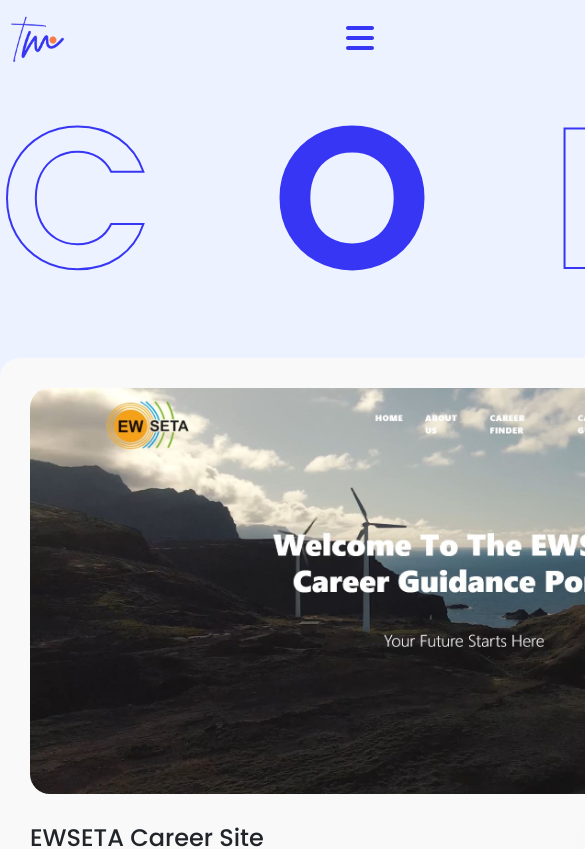
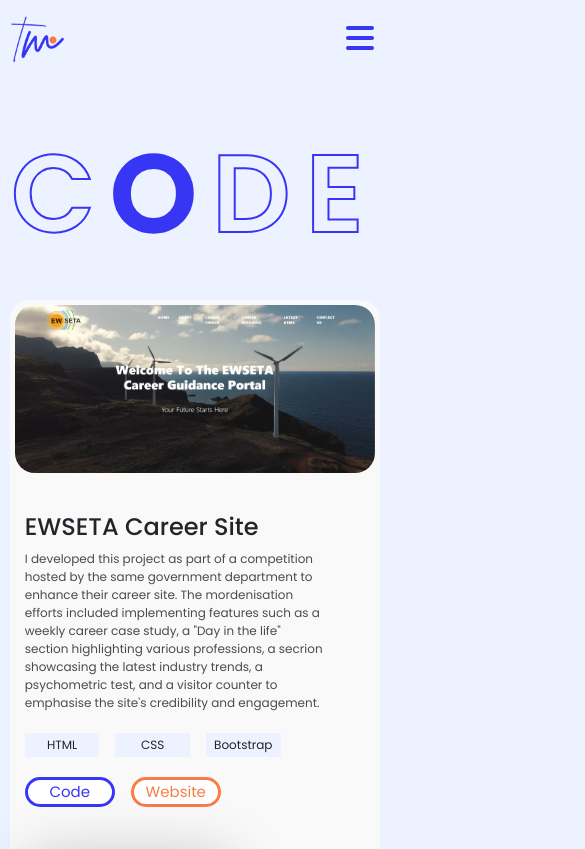
Before and after one commit to calcaventia/my-portfolio-react, a React (Create React App) app: page /codingprojects in a window 390 px wide. Shown: the top 849 px of the page, 585 px wide, since content can reach past the window. Built offline with nearby package versions, Linux system fonts and the light colour scheme.

Commit message:
fixing responsiveness of web dev page

```diff
--- a/src/pages/CodingProjects/CodingProjects.css
+++ b/src/pages/CodingProjects/CodingProjects.css
@@ -146,3 +146,72 @@
   box-shadow: 4px 4px 60px rgba(0, 0, 0, 0.25);
   border-radius: 10px;
 }
+
+@media screen and (max-width: 767px) {
+  .code-projects-heading {
+    margin-top: 50px;
+    font-size: 110px;
+    letter-spacing: 15px;
+    width: 100%;
+  }
+
+  .project-container {
+    padding: 5px;
+    margin-bottom: 60px;
+    width: 95%;
+    height: 850px;
+  }
+
+  .project-image-main {
+    width: 100%;
+    object-fit: cover;
+  }
+
+  .sub-image {
+    width: 200px;
+  }
+
+  .project-content {
+    padding: 10px;
+    width: 95%;
+  }
+
+  .project-content h4 {
+    padding: 30px 0 0 0;
+    font-weight: 500;
+    width: 350px;
+  }
+
+  .project-content p {
+    width: 100%;
+    font-size: 12px;
+  }
+
+  .project-tool {
+    margin-top: 5px;
+    font-size: 12px;
+    width: 25%;
+  }
+
+  .project-links {
+    display: flex;
+    padding: 20px 0 0 0;
+  }
+
+  .project-links button {
+    font-size: 15px;
+    margin: 0;
+    text-align: center;
+    width: 90px;
+    height: 30px;
+    border-radius: 20px;
+    background-color: #fff;
+  }
+}
+
+@media screen and (min-width: 768px) and (max-width: 1180px) and (orientation: portrait) {
+  .code-projects-heading,
+  .project-container {
+    width: 95%;
+  }
+}
--- a/src/pages/CodingProjects/CodingProjects.jsx
+++ b/src/pages/CodingProjects/CodingProjects.jsx
@@ -23,7 +23,7 @@
         <div className="project-container">
           <img src={ProjectImageMain1} alt="" className="project-image-main" />
           <div className="row project-content">
-            <div className="col-8 project-body">
+            <div className="col-12 col-sm-8 order-sm-2 project-body">
               <h4>EWSETA Career Site</h4>
               <p className="body-text-large">
                 I developed this project as part of a competition hosted by the
@@ -60,7 +60,7 @@
                 </button>
               </div>
             </div>
-            <div className="col-4 project-image">
+            <div className="col-12 col-sm-4 order-sm-1 project-image">
               <img src={SubImage1} alt="" className="sub-image" />
             </div>
           </div>
@@ -69,7 +69,7 @@
         <div className="project-container">
           <img src={ProjectImageMain2} alt="" className="project-image-main" />
           <div className="row project-content">
-            <div className="col-8 project-body">
+            <div className="col-12 col-sm-8 project-body">
               <h4>Home Makeover Website</h4>
               <p className="body-text-large">
                 Built a responsive and modern web application using Bootstrap,
@@ -106,7 +106,7 @@
                 </button>
               </div>
             </div>
-            <div className="col-4 project-image">
+            <div className="col-12 col-sm-4 order-sm-1 project-image">
               <img src={SubImage2} alt="" className="sub-image" />
             </div>
           </div>
@@ -115,7 +115,7 @@
         <div className="project-container">
           <img src={ProjectImageMain3} alt="" className="project-image-main" />
           <div className="row project-content">
-            <div className="col-8 project-body">
+            <div className="col-12 col-sm-8 order-sm-2 project-body">
               <h4>Professional Portfolio Website</h4>
               <p className="body-text-large">
                 I created a personal portfolio to highlight my skills and
@@ -151,7 +151,7 @@
                 </button>
               </div>
             </div>
-            <div className="col-4 project-image">
+            <div className="col-12 col-sm-4 order-sm-1 project-image">
               <img src={SubImage3} alt="" className="sub-image" />
             </div>
           </div>
--- a/src/pages/LandingPage/LandingPage.css
+++ b/src/pages/LandingPage/LandingPage.css
@@ -296,11 +296,11 @@
   font-size: 40px;
 }
 
-@media screen and (max-width: 819px) {
+@media screen and (max-width: 767px) {
   .hero-container {
     margin: 0 auto;
     padding: 0;
-    width: 350px;
+    width: 95%;
     height: 710px;
   }
 
@@ -343,7 +343,7 @@
   }
 
   .content-background {
-    width: 350px;
+    width: 95%;
   }
 
   .about-container {
@@ -471,8 +471,10 @@
 
   .contact-container {
     margin-bottom: 60px;
-    width: 350px;
+    width: 95%;
     height: 300px;
+    justify-items: center;
+    align-items: center;
   }
 
   .contact-container p {
@@ -483,11 +485,11 @@
   }
 }
 
-@media screen and (min-width: 820px) and (max-width: 1180px) and (orientation: portrait) {
+@media screen and (min-width: 768px) and (max-width: 1180px) and (orientation: portrait) {
   .hero-container {
-    margin: 0;
+    margin: 0 auto;
     padding: 0;
-    width: 800px;
+    width: 95%;
     height: 350px;
   }
 
@@ -532,7 +534,7 @@
   .content-background {
     margin: 0 auto;
     padding: 0;
-    width: 800px;
+    width: 95%;
   }
 
   /*About section*/
@@ -540,7 +542,7 @@
   .about-container {
     margin: 0 auto;
     padding: 80px 0 20px 0;
-    width: 750px;
+    width: 95%;
   }
 
   .about-content {
@@ -573,7 +575,7 @@
 
   .technical-skills-container {
     padding: 30px 0 0px 0;
-    width: 750px;
+    width: 95%;
   }
 
   .technical-skills-container h2 {
@@ -602,7 +604,7 @@
   }
 
   .soft-skills-container {
-    width: 750px;
+    width: 95%;
   }
 
   .soft-skills-container p {
@@ -633,7 +635,7 @@
   .experience-container {
     margin: 0 auto;
     padding: 80px 0 80px 0;
-    width: 750px;
+    width: 95%;
   }
 
   .experience-container h2 {
@@ -641,9 +643,14 @@
   }
 
   .experience-body {
-    font-size: 15px;
-    width: 750px;
+    font-size: 12px;
+    width: 95%;
     text-align: center;
+  }
+
+  .experience-button {
+    padding: 30px 50px 0 0;
+    text-align: right;
   }
 
   .gallery-images {
@@ -657,8 +664,10 @@
 
   .contact-container {
     margin-bottom: 60px;
-    width: 800px;
+    width: 95%;
     height: 300px;
+    justify-items: center;
+    align-items: center;
   }
 
   .contact-container p {
```
